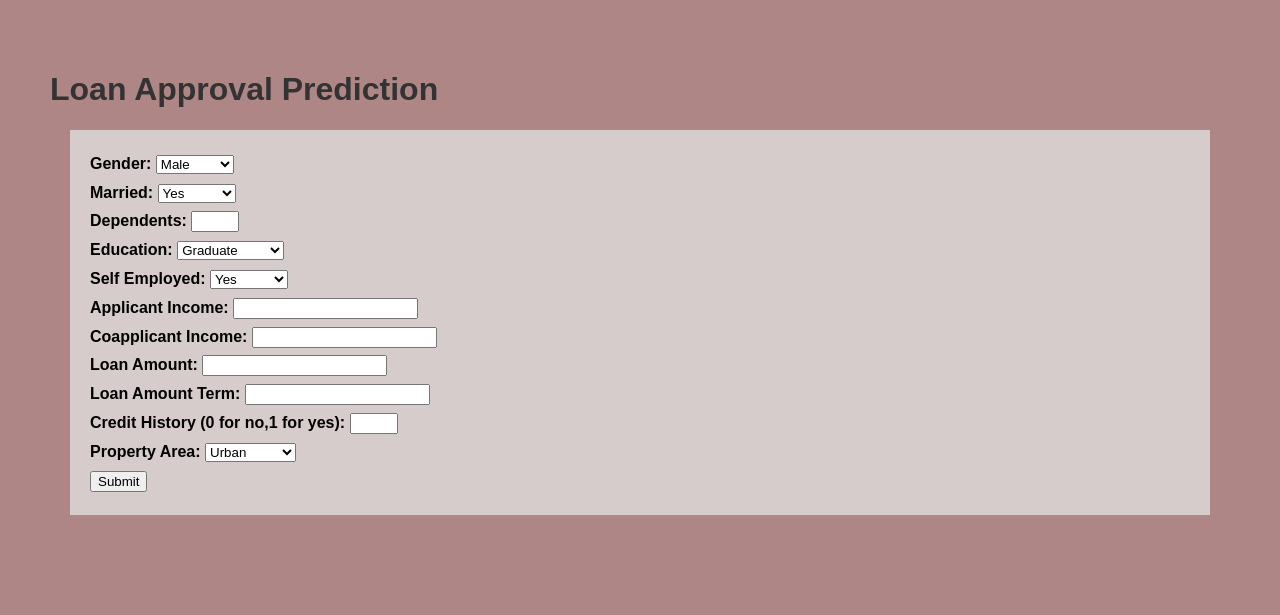
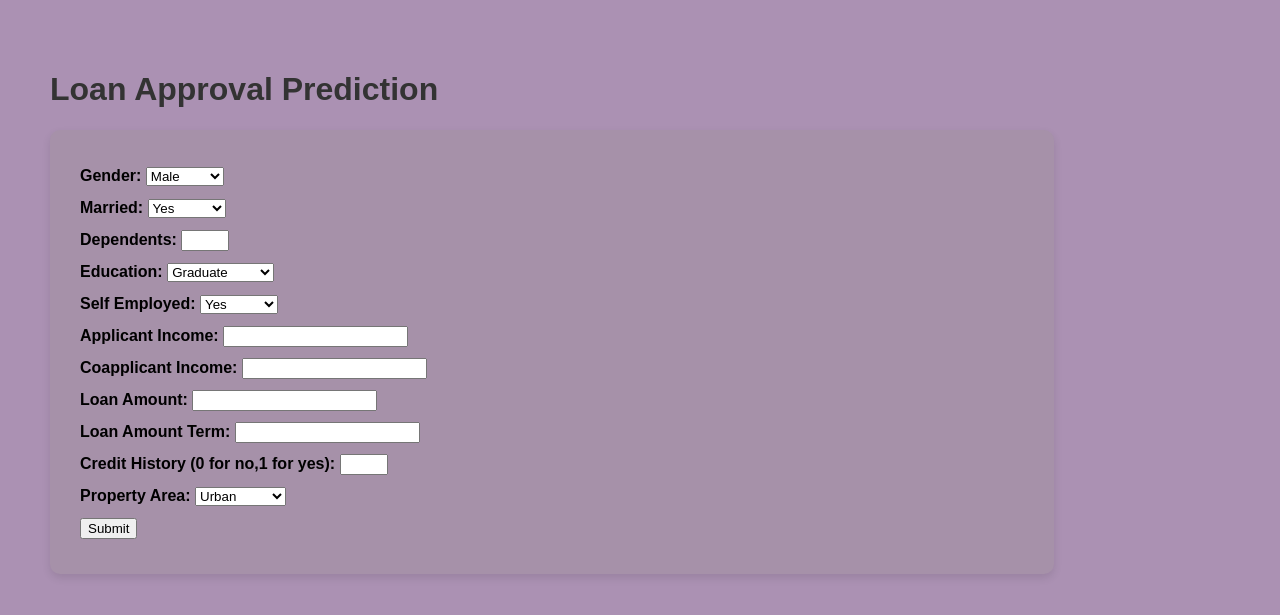
Before and after one commit to KashishPJadhav/Loan-Eligibility, a Flask app: page / in a window 1280 px wide. Shown: the top 615 px of the page. Run offline with Flask 3, Linux system fonts and the light colour scheme.

Commit message:
Update style.css

```diff
--- a/Static/style.css
+++ b/Static/style.css
@@ -2,28 +2,70 @@ body {
     font-family: Arial, sans-serif;
     margin: 20px;
     padding: 20px;
-    background-color: #af8686;
+    background-color: #ab91b3;
+}
+.H{
+    background-color:#743569;
+    color: white;
+    padding: 20px;
+    font-size:30px;
+    border-radius: 5px;
+    width: 70%; /* Take full width of the container */
+
 }
 .container {
-    background-color:#3546ab;
-    color: rgb(21, 16, 16);
+    display: flex;
+    height: 100vh;
+}
+.left-panel {
     flex: 2;
+    background-color: white;
     display: flex;
     flex-direction: column;
-    justify-content: right;
+    justify-content: center;
+    align-items: center;
+    padding: 20px;
+}
+.right-panel {
+    background-color:#743569;
+    color: white;
+    flex: 1;
+    display: flex;
+    flex-direction: column;
+    justify-content: center;
     align-items: center;
     text-align: center;
     padding: 20px;
 }
-form.big {
-    line-height: 1.8;
-  }
+.right-panel img {
+    width:90%;
+    height:50%;
+    max-width: 220px;
+    margin-bottom: 20px;
+}
+.left-panel h1 {
+    font-size: 24px;
+    margin-bottom: 10px;
+}
+.left-panel p {
+    font-size: 16px;
+    line-height: 1.5;
+}
+.form-container {
+    width: 100%; /* Ensure it takes full width of its container */
+    max-width: 600px; /* Increase the maximum width */
+    margin: 0 auto; /* Center the form */
+}
 
 form {
     margin-top: 20px;
-    background-color: #d7cccc;
-    padding: 20px;
-    margin: 20px;
+    background-color: #a691a9;
+    height:60%;
+    line-height:2;
+    padding: 30px; /* Increase padding for more space */
+    width: 80%; /* Take full width of the container */
+    border-radius: 10px; /* Add some rounding for better appearance */
+    box-shadow: 0 4px 8px rgba(0, 0, 0, 0.1); /* Add a slight shadow for depth */
 }
 
 label {
@@ -36,8 +78,8 @@ h1, h2 {
 
 #button {
   padding: 10px;
-  border: 1px solid gray;
-  background-color:#B4886B;
+  border: 1px solid rgb(160, 167, 61);
+  background-color:#6b9ab4;
   border-radius: 5px;
   font: inherit;
 }
```
